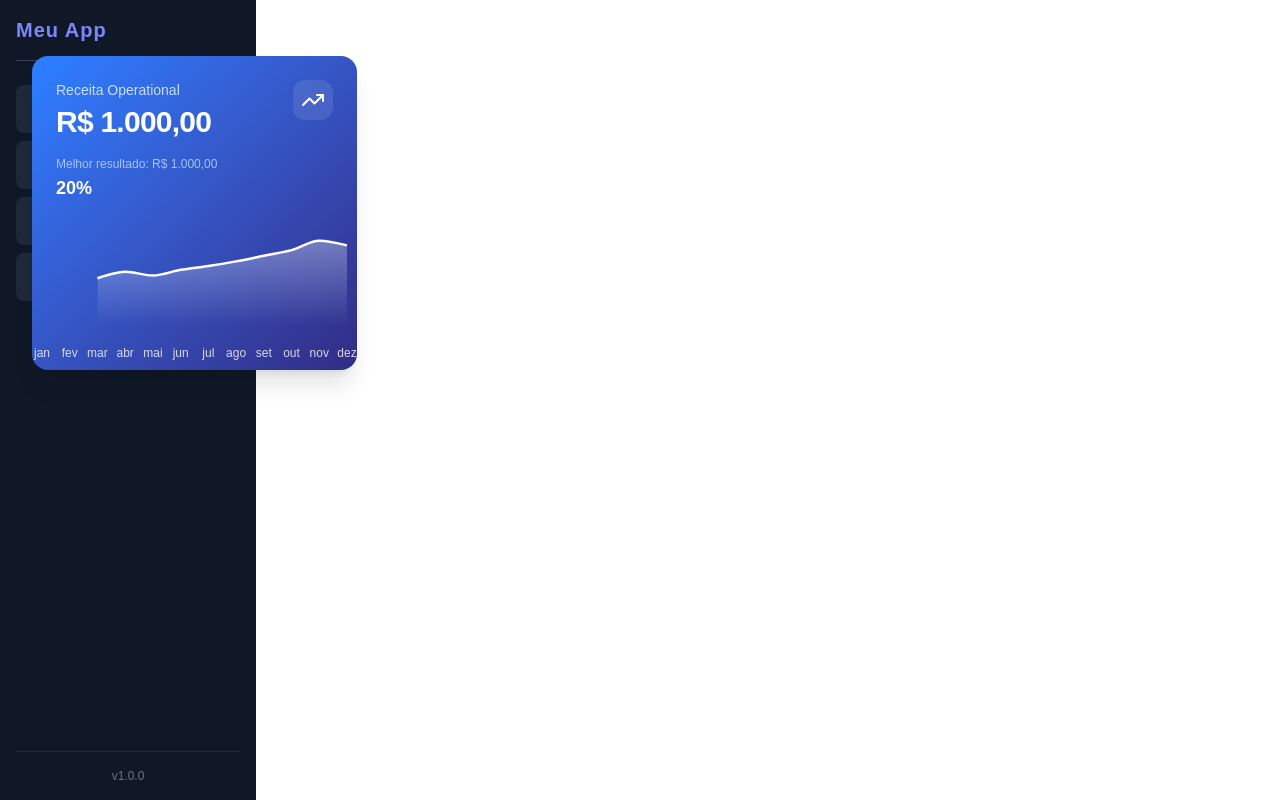
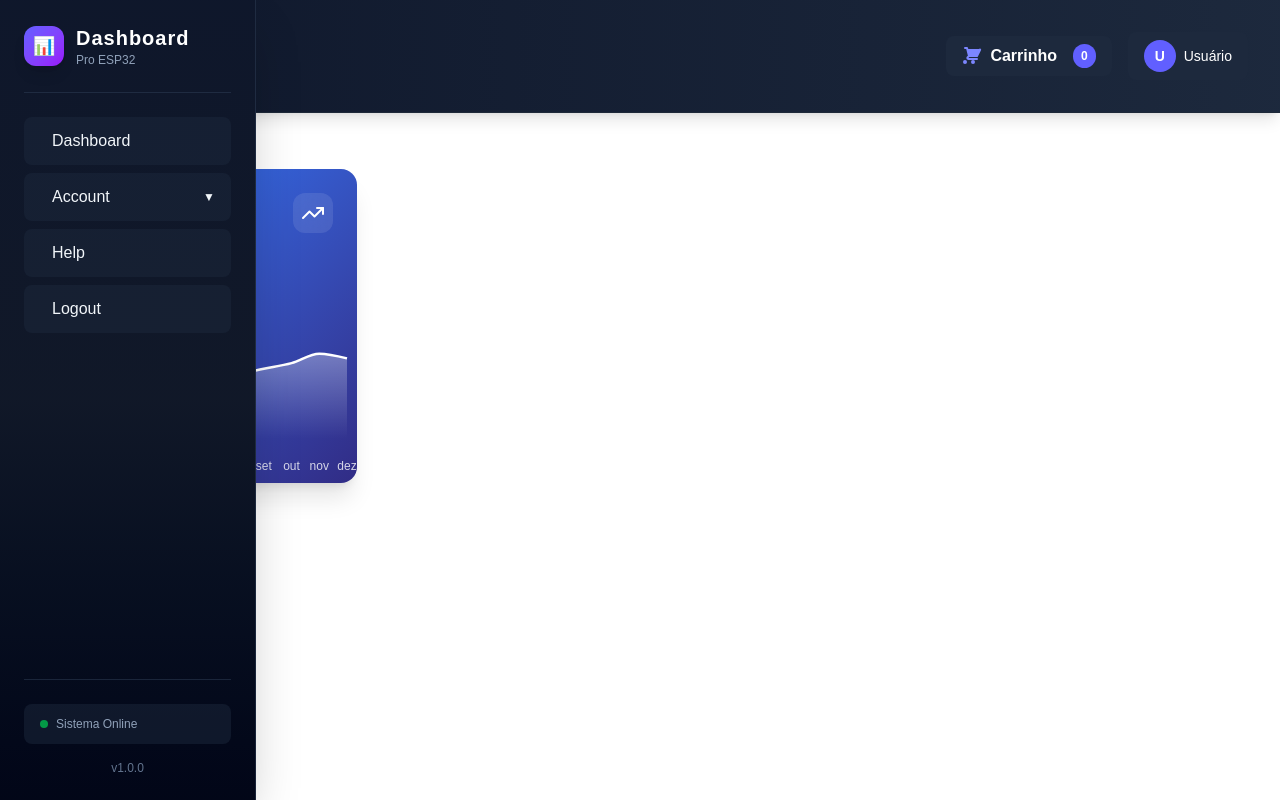
Before and after one commit to Kobayashi24730/dashboard-pro-para-esp32, a Next.js app in the folder src/: page /dashboard in a window 1280 px wide. Built offline with nearby package versions, Linux system fonts and the light colour scheme.

Commit message:
style: improve header grid and sidebar tailwind css

```diff
--- a/src/app/layout.tsx
+++ b/src/app/layout.tsx
@@ -14,8 +14,8 @@ const geistMono = Geist_Mono({
 });
 
 export const metadata: Metadata = {
-  title: "Create Next App",
-  description: "Generated by create next app",
+  title: "Dashboard Pro ESP32",
+  description: "Dashboard profissional para ESP32",
 };
 
 export default function RootLayout({
@@ -25,13 +25,40 @@ export default function RootLayout({
 }>) {
   return (
     <html
-      lang="en"
+      lang="pt-BR"
       className={`${geistSans.variable} ${geistMono.variable} h-full antialiased`}
     >
       <body className="h-screen w-screen bg-slate-950 text-white overflow-hidden flex font-sans antialiased">
         <Sidebar />
-        <main className="flex-1 h-full overflow-y-auto p-8">
-          {children}
+        <main className="flex-1 h-full overflow-y-auto flex flex-col">
+          {/* Header Grid */}
+          <header className="grid grid-cols-12 gap-4 p-8 border-b border-gray-800 bg-gradient-to-r from-slate-900 to-slate-800 sticky top-0 z-40 shadow-lg">
+            <div className="col-span-8 flex items-center">
+              <h1 className="text-2xl font-bold text-white">Dashboard</h1>
+            </div>
+            <div className="col-span-4 flex items-center justify-end gap-4">
+              {/* Cart Badge */}
+              <div className="flex items-center gap-2 px-4 py-2 bg-slate-800 rounded-lg hover:bg-slate-700 transition-colors cursor-pointer">
+                <svg className="w-5 h-5 text-indigo-400" fill="currentColor" viewBox="0 0 20 20">
+                  <path d="M3 1a1 1 0 000 2h1.22l.305 1.222a.997.997 0 00.01.042l1.358 5.43-.893.892C3.74 11.846 4.632 14 6.414 14H15a1 1 0 000-2H6.414l1-1h7.586a1 1 0 00.894-.553l3-6A1 1 0 0017 3H6.28l-.31-1.243A1 1 0 005 1H3zM5 16a2 2 0 11-4 0 2 2 0 014 0zm8 0a2 2 0 11-4 0 2 2 0 014 0z" />
+                </svg>
+                <span className="font-semibold text-white">Carrinho</span>
+                <span className="ml-2 px-2 py-1 bg-indigo-500 text-white text-xs font-bold rounded-full">0</span>
+              </div>
+              {/* User Profile */}
+              <div className="flex items-center gap-2 px-4 py-2 bg-slate-800 rounded-lg hover:bg-slate-700 transition-colors cursor-pointer">
+                <div className="w-8 h-8 bg-indigo-500 rounded-full flex items-center justify-center">
+                  <span className="text-white font-bold text-sm">U</span>
+                </div>
+                <span className="text-sm font-medium text-white">Usuário</span>
+              </div>
+            </div>
+          </header>
+
+          {/* Main Content */}
+          <div className="flex-1 overflow-y-auto p-8">
+            {children}
+          </div>
         </main>
       </body>
     </html>
--- a/src/backend/components/Headers.tsx
+++ b/src/backend/components/Headers.tsx
@@ -1,5 +1,6 @@
 'use client';
 import { useState } from "react";
+import Link from "next/link";
 
 interface HeadersProps {
     title: string;
@@ -27,11 +28,20 @@ export default function Sidebar() {
     }
 
     return (
-        <aside className="bg-gray-900 text-white w-64 h-screen flex flex-col justify-between p-4 fixed left-0 top-0">
+        <aside className="bg-gradient-to-b from-slate-900 via-gray-900 to-slate-950 text-white w-64 h-screen flex flex-col justify-between p-6 fixed left-0 top-0 border-r border-slate-700/50 shadow-2xl z-50 transition-all duration-300 ease-in-out">
+            {/* Logo Section */}
             <div className="flex flex-col gap-6">
-                <div className="flex items-center gap-2 border-b border-gray-700 pb-4">
-                    <h1 className="text-xl font-bold tracking-wider text-indigo-400">Meu App</h1>
+                <div className="flex items-center gap-3 border-b border-slate-700/50 pb-6 hover:border-indigo-500/30 transition-colors duration-200">
+                    <div className="w-10 h-10 bg-gradient-to-br from-indigo-500 to-purple-600 rounded-xl flex items-center justify-center shadow-lg">
+                        <span className="text-white font-bold text-lg">📊</span>
+                    </div>
+                    <div className="flex flex-col">
+                        <h1 className="text-xl font-bold tracking-wider text-white">Dashboard</h1>
+                        <p className="text-xs text-slate-400">Pro ESP32</p>
+                    </div>
                 </div>
+
+                {/* Navigation */}
                 <nav className="flex flex-col gap-2">
                     {OptionsHeaders.map((header) => {
                         const hasSubItems = header.subItems && header.subItems.length > 0;
@@ -41,26 +51,40 @@ export default function Sidebar() {
                             <div key={header.url} className="w-full">
                                 <button
                                     onClick={() => hasSubItems ? toggleSubMenu(header.title) : console.log(`Navegar para: ${header.url}`)}
-                                    className={`w-full text-left px-4 py-3 rounded-lg transition-colors flex justify-between items-center ${
-                                        isOpen ? "bg-gray-700 text-indigo-300" : "bg-gray-800 hover:bg-gray-700"
+                                    className={`w-full text-left px-4 py-3 rounded-lg transition-all duration-200 flex justify-between items-center font-medium group relative overflow-hidden ${
+                                        isOpen
+                                            ? "bg-gradient-to-r from-indigo-600 to-indigo-500 text-white shadow-lg shadow-indigo-500/20"
+                                            : "bg-slate-800/50 hover:bg-slate-700/70 text-slate-100 hover:text-white"
                                     }`}
                                 >
-                                    <span>{header.title}</span>
+                                    {/* Animated background on hover */}
+                                    <div className="absolute inset-0 bg-gradient-to-r from-indigo-600/0 to-indigo-600/0 group-hover:from-indigo-600/10 group-hover:to-indigo-600/5 transition-all duration-300" />
+
+                                    <span className="relative z-10 flex items-center gap-2">
+                                        {/* Icon placeholder */}
+                                        <span className="w-1 h-1 rounded-full bg-current opacity-0 group-hover:opacity-100 transition-opacity duration-200" />
+                                        {header.title}
+                                    </span>
+
                                     {hasSubItems && (
-                                        <span className={`text-xs transition-transform ${isOpen ? "rotate-180" : ""}`}>
+                                        <span className={`text-xs transition-transform duration-300 relative z-10 ${isOpen ? "rotate-180" : ""}`}>
                                             ▼
                                         </span>
                                     )}
                                 </button>
 
+                                {/* Submenu */}
                                 {hasSubItems && isOpen && (
-                                    <div className="bg-gray-850 mt-1 ml-4 border-l border-gray-700 flex flex-col gap-1 pl-2 animate-fade-in">
+                                    <div className="bg-slate-800/30 mt-2 ml-4 border-l-2 border-indigo-500/50 flex flex-col gap-1 pl-4 py-2 animate-in fade-in slide-in-from-top-2 duration-200">
                                         {header.subItems?.map((sub) => (
                                             <button
                                                 key={sub.url}
-                                                className="w-full text-left px-4 py-2 text-sm text-gray-400 hover:text-white hover:bg-gray-800 rounded transition-colors"
+                                                className="w-full text-left px-3 py-2 text-sm text-slate-300 hover:text-indigo-300 hover:bg-slate-700/50 rounded transition-all duration-200 font-medium group relative"
                                             >
-                                                {sub.title}
+                                                <span className="relative z-10 flex items-center gap-2">
+                                                    <span className="w-1 h-1 rounded-full bg-indigo-400 opacity-0 group-hover:opacity-100 transition-opacity duration-200" />
+                                                    {sub.title}
+                                                </span>
                                             </button>
                                         ))}
                                     </div>
@@ -71,8 +95,18 @@ export default function Sidebar() {
                 </nav>
             </div>
 
-            <div className="text-xs text-gray-500 text-center border-t border-gray-800 pt-4">
-                v1.0.0
+            {/* Footer Section */}
+            <div className="flex flex-col gap-4 border-t border-slate-700/50 pt-6">
+                {/* Status Indicator */}
+                <div className="flex items-center gap-2 px-4 py-3 bg-slate-800/50 rounded-lg hover:bg-slate-700/50 transition-colors duration-200">
+                    <div className="w-2 h-2 bg-green-500 rounded-full animate-pulse" />
+                    <span className="text-xs text-slate-400">Sistema Online</span>
+                </div>
+
+                {/* Version */}
+                <div className="text-xs text-slate-500 text-center font-medium">
+                    v1.0.0
+                </div>
             </div>
         </aside>
     );
```
